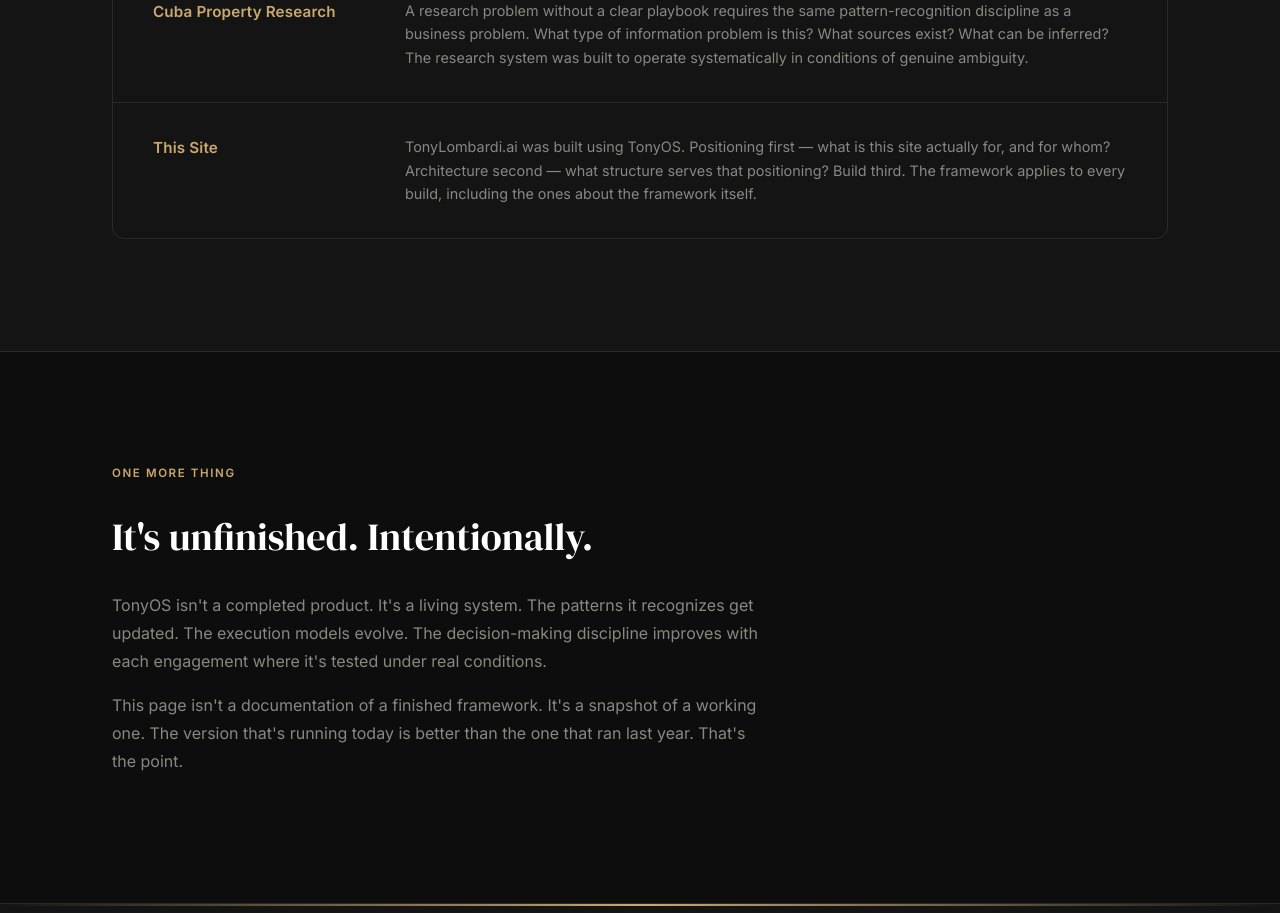
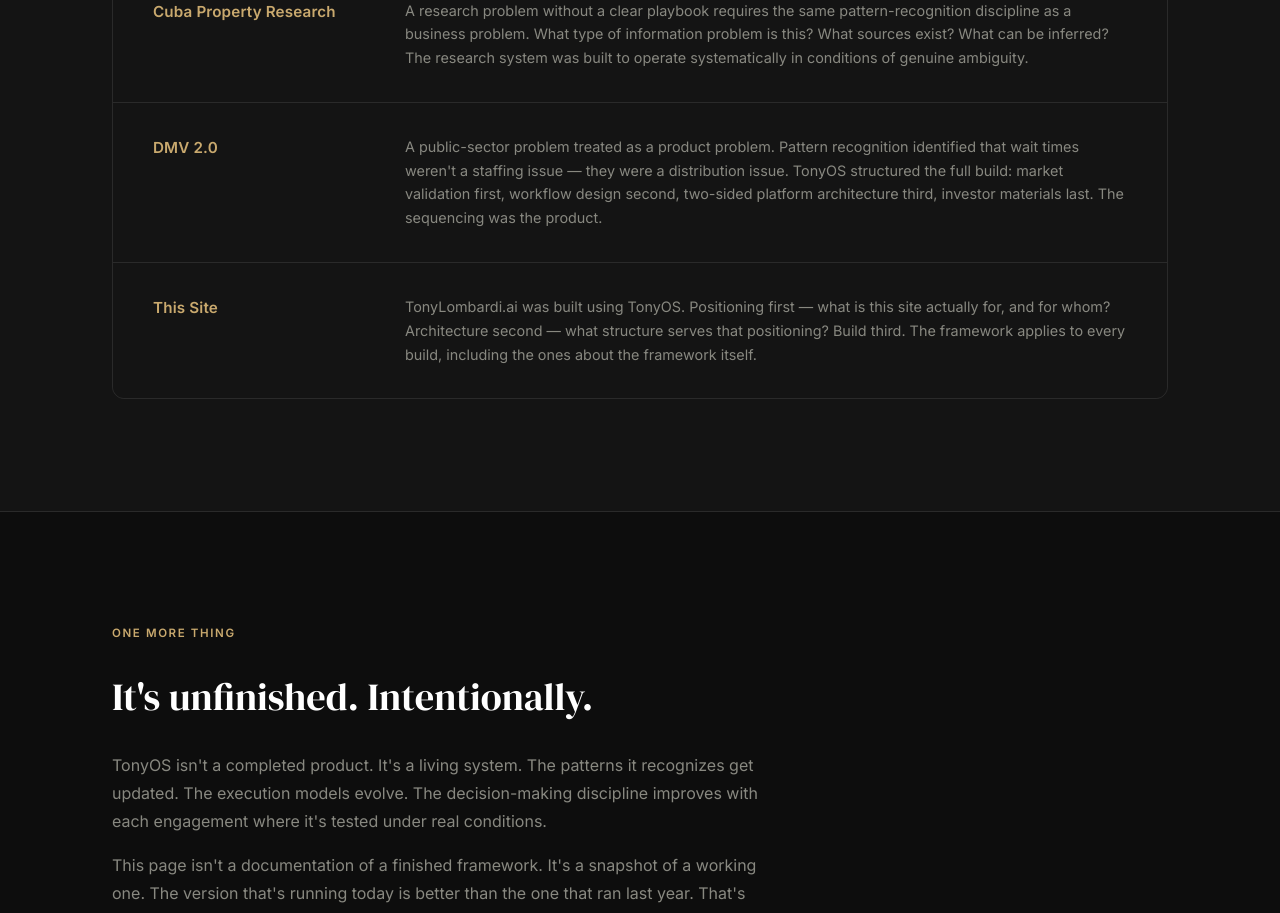
Before and after one commit to tonylombardi-22/personal_branding, a Next.js app: page /tonyos in a window 1280 px wide. Shown: the part 4260-5173 px from the top of the page. Built offline with nearby package versions, Linux system fonts and the light colour scheme.

Commit message:
Add DMV 2.0 to TonyOS projects table

```diff
--- a/app/tonyos/page.tsx
+++ b/app/tonyos/page.tsx
@@ -466,6 +466,10 @@
                 <p className="tos-project-desc">A research problem without a clear playbook requires the same pattern-recognition discipline as a business problem. What type of information problem is this? What sources exist? What can be inferred? The research system was built to operate systematically in conditions of genuine ambiguity.</p>
               </div>
               <div className="tos-project-row fade-up">
+                <span className="tos-project-name">DMV 2.0</span>
+                <p className="tos-project-desc">A public-sector problem treated as a product problem. Pattern recognition identified that wait times weren't a staffing issue — they were a distribution issue. TonyOS structured the full build: market validation first, workflow design second, two-sided platform architecture third, investor materials last. The sequencing was the product.</p>
+              </div>
+              <div className="tos-project-row fade-up">
                 <span className="tos-project-name">This Site</span>
                 <p className="tos-project-desc">TonyLombardi.ai was built using TonyOS. Positioning first — what is this site actually for, and for whom? Architecture second — what structure serves that positioning? Build third. The framework applies to every build, including the ones about the framework itself.</p>
               </div>
```
